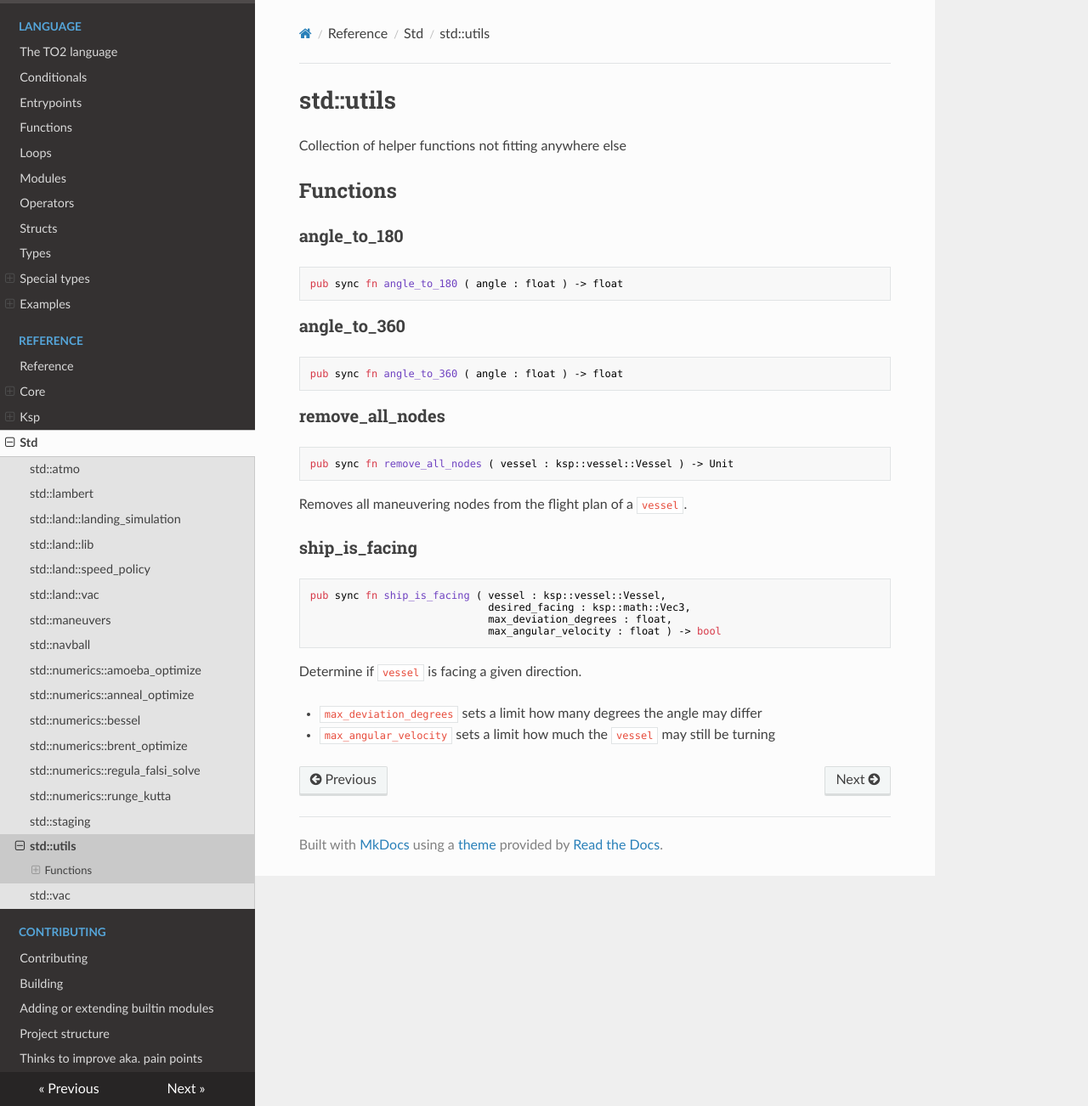
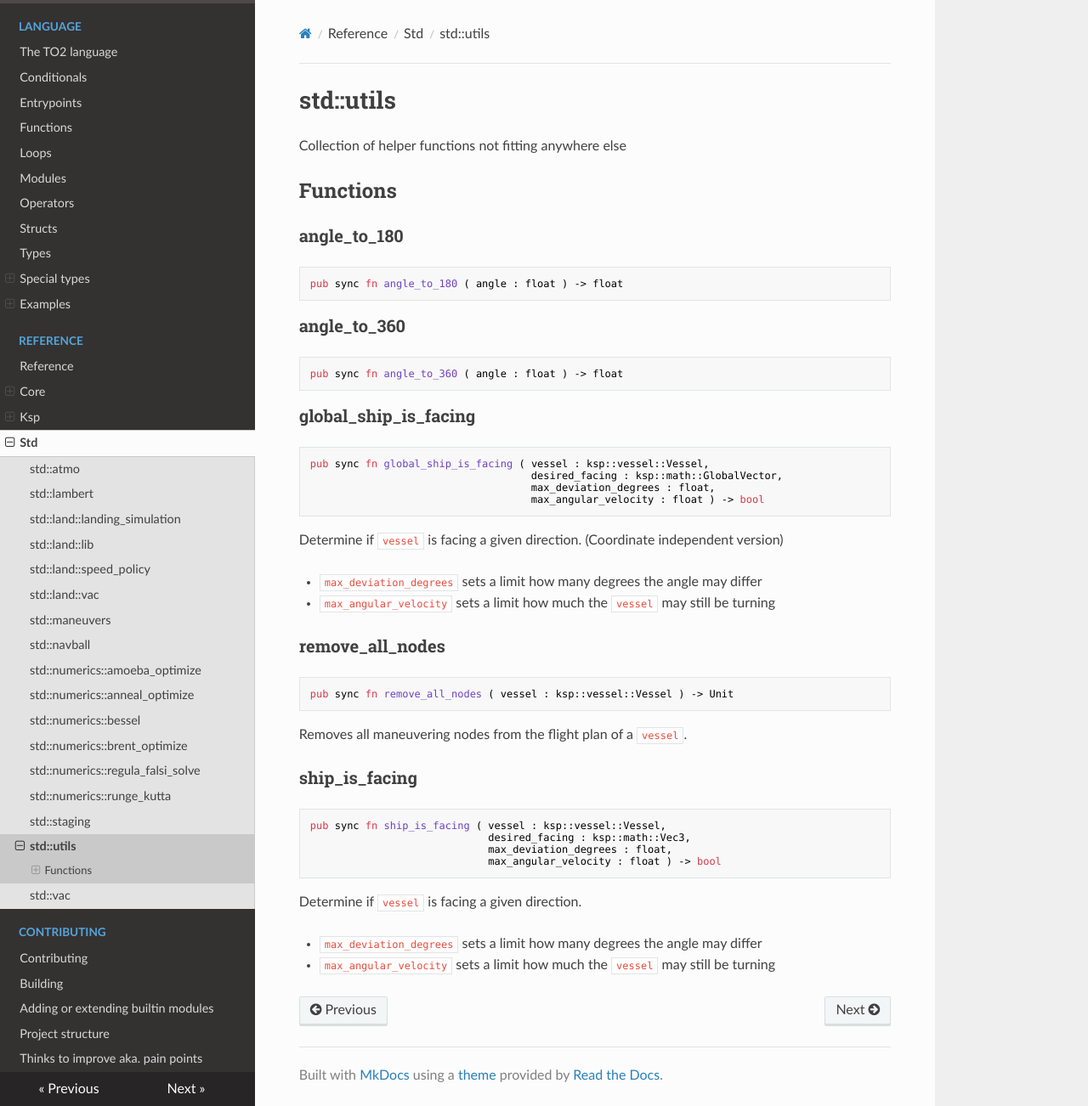
Before and after one commit to untoldwind/KontrolSystem2, an MkDocs documentation site: the page built from docs/reference/std/utils.md, in a window 1280 px wide and 1302 px high. Shown: the whole window at 85% size. Built offline with MkDocs 1.6.1, drawn with Linux system fonts in a browser that asks for light colours; nearby versions of some CDN libraries.

Commit message:
Update docs

````diff
--- a/docs/reference/std/utils.md
+++ b/docs/reference/std/utils.md
@@ -21,6 +21,20 @@ pub sync fn angle_to_360 ( angle : float ) -> float
 
 
 
+### global_ship_is_facing
+
+```rust
+pub sync fn global_ship_is_facing ( vessel : ksp::vessel::Vessel,
+                                    desired_facing : ksp::math::GlobalVector,
+                                    max_deviation_degrees : float,
+                                    max_angular_velocity : float ) -> bool
+```
+
+Determine if `vessel` is facing a given direction. (Coordinate independent version)
+
+* `max_deviation_degrees` sets a limit how many degrees the angle may differ
+* `max_angular_velocity` sets a limit how much the `vessel` may still be turning
+
 ### remove_all_nodes
 
 ```rust
````
Also changed, not shown: docs/interact/pid_loop.md (added, +36 -0 lines), docs/reference/ksp/orbit.md (+10 -1 lines), docs/reference/ksp/vessel.md (+1 -0 lines), docs/reference/std/atmo.md (+6 -2 lines), docs/reference/std/maneuvers.md (+9 -0 lines).
